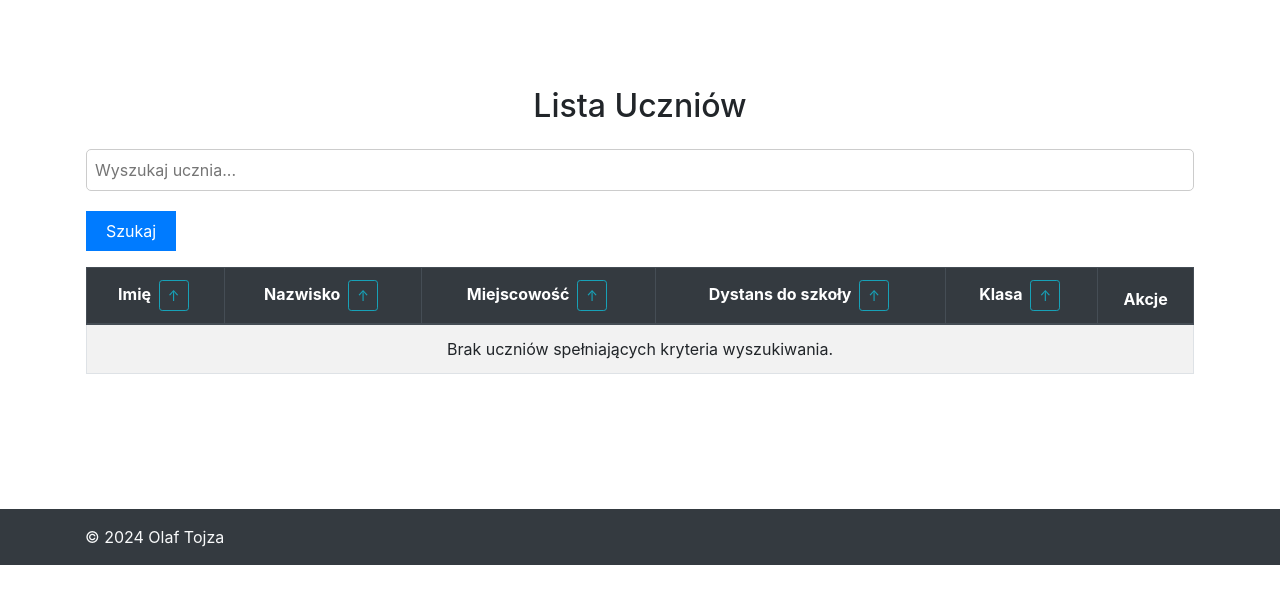
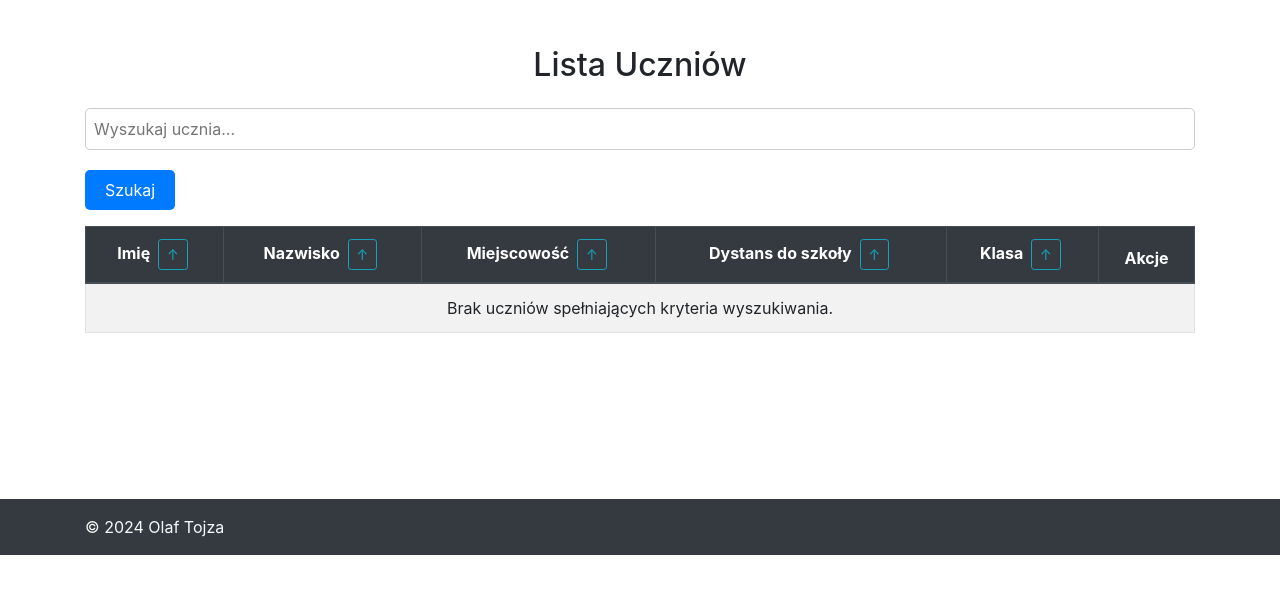
Before and after one commit to rooth0/baza_uczniow, a Django app: page / in a window 1280 px wide. Shown: the part 148-752 px from the top of the page. Run offline with Django 5.2, Linux system fonts and the light colour scheme; data that the repository does not hold is empty; some libraries are stand-ins or nearby versions.

Commit message:
Aktualizacja apki

```diff
--- a/SchoolApp/students/static/styles/main.css
+++ b/SchoolApp/students/static/styles/main.css
@@ -16,7 +16,8 @@ nav {
 }
 
 main {
-    padding: 71px;
+    padding: 30px;
+    margin-bottom: 120px;
 }
 
 button {
@@ -55,7 +56,7 @@ form button {
 }
 
 table td:hover {
-    background-color: #703f3f;
+    background-color: #a59292;
 }
 
 table td:hover {
@@ -79,6 +80,7 @@ table td:hover {
     color: white;
     border: none;
     cursor: pointer;
+    border-radius: 5px;
 }
 
 #searchButton:hover {
--- a/SchoolApp/students/templates/students/add_student.html
+++ b/SchoolApp/students/templates/students/add_student.html
@@ -7,6 +7,9 @@
   <h2 class="text-center mb-4">Dodaj Ucznia</h2>
   <form method="post">
     {% csrf_token %}
+        {% if error_message %}
+            <p style="color: red;">{{ error_message }}</p>
+        {% endif %}
     <div class="form-group">
       <label for="id_first_name">Imię:</label>
       <input type="text" class="form-control" id="id_first_name" name="first_name">
--- a/SchoolApp/students/views.py
+++ b/SchoolApp/students/views.py
@@ -48,9 +48,12 @@ def add_student(request):
         if form.is_valid():
             form.save()
             return redirect('student_list')
+        else:
+            return render(request, 'students/add_student.html', {'form': form, 'error_message': 'Wszystkie pola muszą być wypełnione!'})
     else:
         form = StudentForm()
     return render(request, 'students/add_student.html', {'form': form})
+
 
 # Ta funkcja sortuje listę studentów po imieniu.
 def sort_by_name(request):
```
